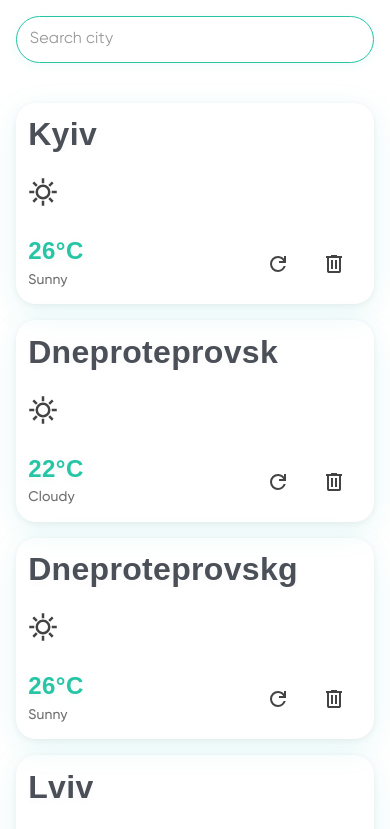
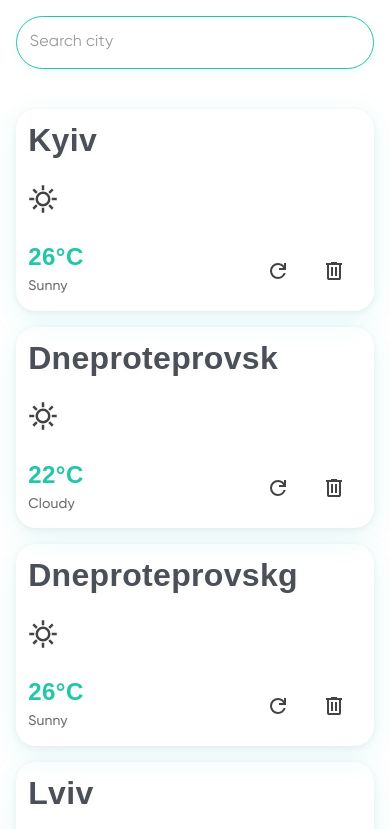
Before and after one commit to NikitOS-1/FE-weather, a React (Vite) app: page / in a window 390 px wide. Shown: the top 829 px of the page. Built offline with nearby package versions, Linux system fonts and the light colour scheme.

Commit message:
style(HomePage): adjust padding for search input fields for better responsiveness

```diff
--- a/src/components/InputField/InputField.scss
+++ b/src/components/InputField/InputField.scss
@@ -31,14 +31,4 @@
     box-shadow: 0 4px 16px rgba(20, 180, 180, 0.13);
     background: var(--bg-form, #f8fffd);
   }
-
-  @media (max-width: 768px) {
-    max-width: 100%;
-    font-size: 1rem;
-    padding: 0.7rem 1rem;
-  }
-
-  @media (max-width: 480px) {
-    padding: 0.6rem 0.8rem;
-  }
 }
--- a/src/containers/HomePage/HomePage.scss
+++ b/src/containers/HomePage/HomePage.scss
@@ -28,7 +28,7 @@
       &-input {
         max-width: 100%;
         font-size: 1rem;
-        padding: 0.7rem 1rem;
+        padding: 1rem 1rem;
       }
     }
   }
@@ -44,7 +44,7 @@
     &__search {
       margin-bottom: 2rem;
       &-input {
-        padding: 0.6rem 0.8rem;
+        padding: 0.8rem 0.8rem;
       }
     }
   }
```
